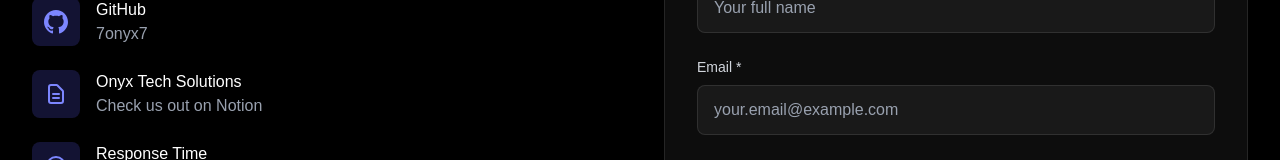
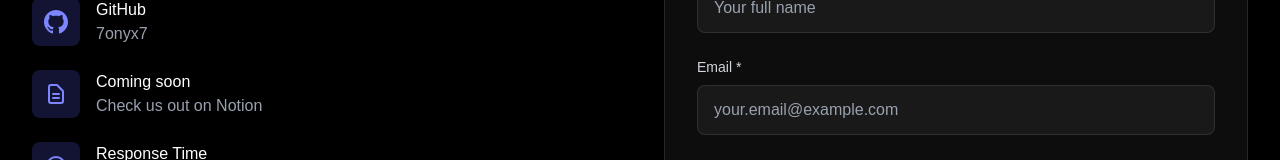
Before and after one commit to 7onyx7/myPortfolio, a Next.js app: page / in a window 1280 px wide. Shown: the part 3669-3829 px from the top of the page. Built offline with nearby package versions, Linux system fonts and the light colour scheme.

Commit message:
Update Notion site

```diff
--- a/src/components/Contact.tsx
+++ b/src/components/Contact.tsx
@@ -45,9 +45,9 @@ const contactInfo = [
         <path strokeLinecap="round" strokeLinejoin="round" strokeWidth={2} d="M9 12h6m-6 4h6m2 5H7a2 2 0 01-2-2V5a2 2 0 012-2h5.586a1 1 0 01.707.293l5.414 5.414a1 1 0 01.293.707V19a2 2 0 01-2 2z"/>
       </svg>
     ),
-    title: 'Onyx Tech Solutions',
+    title: 'Coming soon',
     value: 'Check us out on Notion',
-    link: 'https://onyxtechsolutions.notion.site/index'
+    link: 'https://vibeaistealthstartup.notion.site/index'
   },
   {
     icon: (
```
